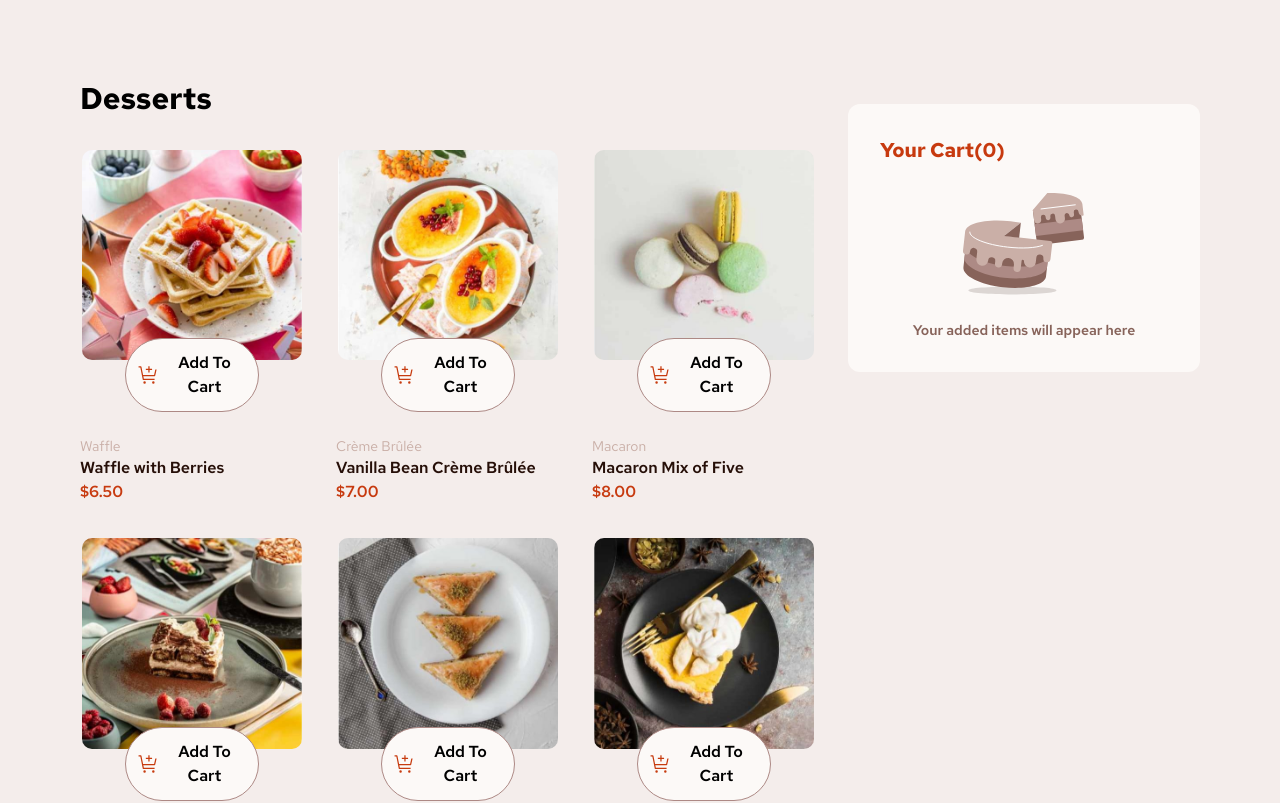
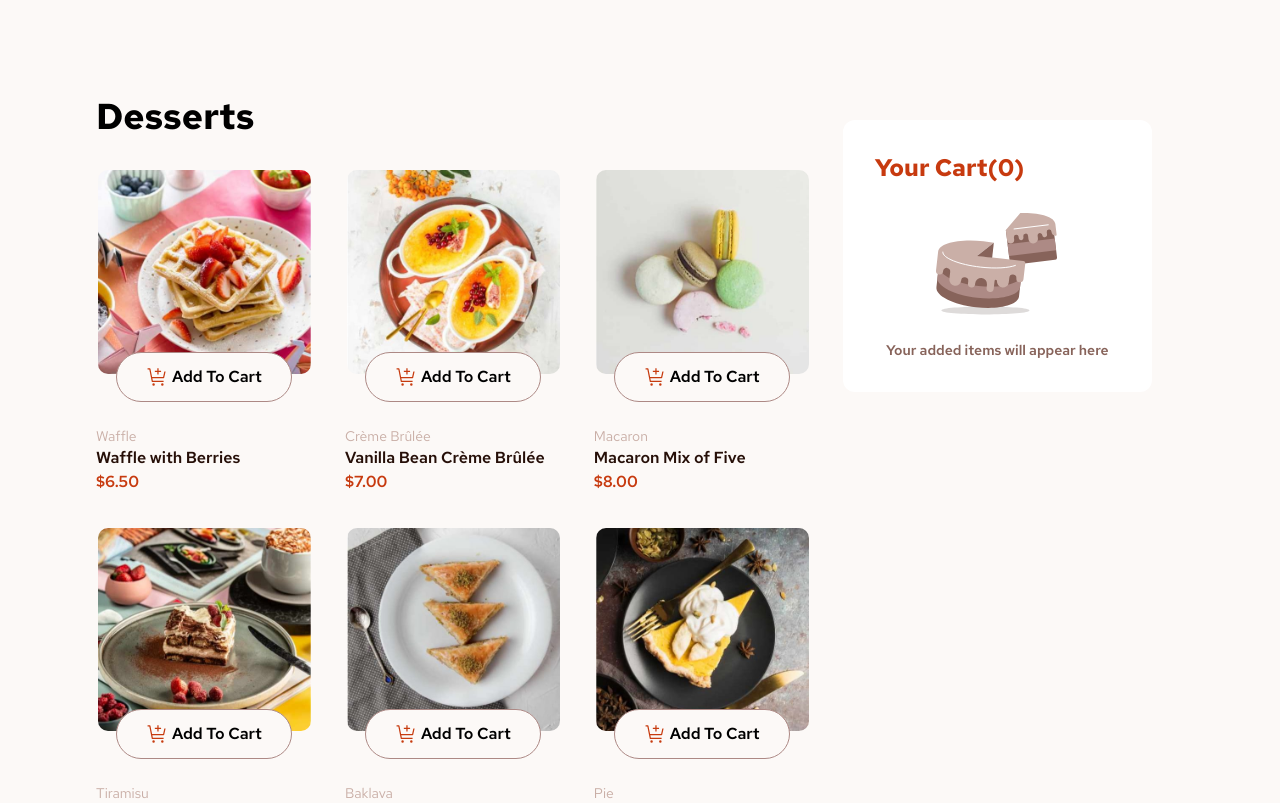
Before and after one commit to dylan-dot-c/Products_List, a Vue app: page / in a window 1280 px wide. Shown: the top 803 px of the page. Built offline with nearby package versions, Linux system fonts and the light colour scheme.

Commit message:
chore: refactored code and added slight animations

```diff
--- a/src/App.vue
+++ b/src/App.vue
@@ -4,7 +4,9 @@ import ProductCart from "./components/ProductCart.vue";
 </script>
 
 <template>
-  <main class="p-6 md:p-20 md:grid md:grid-cols-6 space-y-6 md:gap-8">
+  <main
+    class="p-4 md:p-24 md:grid md:grid-cols-6 space-y-6 md:gap-8 max-w-[1800px] mx-auto"
+  >
     <ProductsList />
     <div class="col-span-2">
       <ProductCart />
--- a/src/assets/main.css
+++ b/src/assets/main.css
@@ -10,7 +10,7 @@
   }
 
   body {
-    @apply bg-csm-rose-100 mb-20;
+    @apply bg-csm-rose-50 mb-20;
   }
 
   .btn {
@@ -20,4 +20,8 @@
   .btn:hover {
     @apply opacity-80;
   }
+
+  button:focus {
+    @apply outline-2 outline-csm-green;
+  }
 }
--- a/src/components/AddToCartButton.vue
+++ b/src/components/AddToCartButton.vue
@@ -5,7 +5,7 @@ const { shoppingCart } = icons;
 
 <template>
   <button
-    class="flex gap-1 bg-csm-rose-50 rounded-full p-3 border border-csm-rose-400 items-center w-3/5 justify-center hover:border-csm-red transition"
+    class="flex gap-1 bg-csm-rose-50 rounded-full p-3 border border-csm-rose-400 items-center w-44 justify-center hover:border-csm-red transition"
     title="Add To Cart"
   >
     <img :src="shoppingCart" alt="Shopping Cart Icon" />
--- /dev/null
+++ b/src/components/CarbonNeutral.vue
@@ -0,0 +1,10 @@
+<script setup lang="ts">
+import icons from "../constants/icons";
+</script>
+
+<template>
+  <div class="bg-csm-rose-100 rounded-lg py-4 flex justify-center gap-2">
+    <img :src="icons.carbonNeutral" alt="Carbon Neutral Icon with Tree" />
+    <p class="text-sm">This is a <b>carbon-neutral</b> delivery</p>
+  </div>
+</template>
--- a/src/components/CartList.vue
+++ b/src/components/CartList.vue
@@ -4,11 +4,12 @@ import OrderConfirmed from "./OrderConfirmed.vue";
 import CartListItem from "./CartListItem.vue";
 import { useProductsStore } from "../stores/Products";
 import { computed } from "vue";
-import icons from "@/constants/icons";
+import CarbonNeutral from "./CarbonNeutral.vue";
 
 const { state, toggleModal } = useProductsStore();
 const { productList } = state;
 
+// calculate the total of the cart
 const cartTotal = computed(() => {
   let total = 0;
   productList.forEach((product) => {
@@ -33,13 +34,11 @@ const cartTotal = computed(() => {
       >
     </div>
 
-    <div class="bg-csm-rose-100 rounded-lg py-4 flex justify-center gap-2">
-      <img :src="icons.carbonNeutral" alt="Carbon Neutral Icon with Tree" />
-      <p class="text-sm">This is a <b>carbon-neutral</b> delivery</p>
-    </div>
+    <CarbonNeutral />
 
     <button @click="toggleModal" class="btn">Confirm Order</button>
 
+    <!-- used to place the modal content in the body instead of having it deeply nested in the DOM -->
     <Teleport to="body">
       <ModalContainer>
         <OrderConfirmed :cartTotal />
--- a/src/components/ModalContainer.vue
+++ b/src/components/ModalContainer.vue
@@ -28,11 +28,32 @@ const { showModal } = useProductsStore();
   align-items: center;
   top: 0;
   left: 0;
+  animation: fade-in 0.2s ease-in;
+}
+
+@keyframes fade-in {
+  from {
+    opacity: 0;
+    scale: 1.5;
+  }
+  to {
+    opacity: 100;
+    scale: 1;
+  }
 }
 
 @media screen and (max-width: 700px) {
   .modal {
     align-items: end;
+  }
+
+  @keyframes fade-in {
+    from {
+      transform: translate(0, 100%);
+    }
+    to {
+      transform: translate(0, 0);
+    }
   }
 }
 
--- a/src/components/OrderConfirmed.vue
+++ b/src/components/OrderConfirmed.vue
@@ -1,31 +1,33 @@
 <script setup lang="ts">
-import icons from '@/constants/icons'
-const props = defineProps<{ cartTotal: number }>()
-const { cartTotal } = props
-import OrderItems from './OrderItems.vue'
-import { useProductsStore } from '@/stores/Products'
+import icons from "@/constants/icons";
+const props = defineProps<{ cartTotal: number }>();
+const { cartTotal } = props;
+import OrderItems from "./OrderItems.vue";
+import { useProductsStore } from "@/stores/Products";
 
-const { state, resetCart } = useProductsStore()
-const { productList } = state
+const { state, resetCart } = useProductsStore();
+const { productList } = state;
 </script>
+
 <template>
-  <div class="">
+  <div>
     <div class="mb-4 space-y-3">
       <img :src="icons.orderConfirmed" alt="Green Checkmark in a green circle" />
-
       <h3 class="font-bold text-csm-rose-900 text-5xl mt-4">Order Confirmed</h3>
       <p class="text-csm-rose-300">We hope you enjoy your food!</p>
     </div>
-    <div class="bg-csm-rose-100 divide-y divide-csm-rose-300 p-4 rounded-xl max-h-96 overflow-auto">
+
+    <div
+      class="bg-csm-rose-100 divide-y divide-csm-rose-300 p-4 rounded-xl max-h-96 overflow-auto"
+    >
       <OrderItems v-for="item in productList" :key="item.name" :item />
-
       <div class="flex justify-between items-center pt-4">
         <p>Order Total</p>
-        <span class="text-3xl text-csm-rose-900 font-bold">${{ cartTotal.toFixed(2) }}</span>
+        <span class="text-3xl text-csm-rose-900 font-bold"
+          >${{ cartTotal.toFixed(2) }}</span
+        >
       </div>
     </div>
     <button @click="resetCart" class="btn mt-8">Start New Order</button>
   </div>
 </template>
-
-<style scoped></style>
--- a/src/components/OrderItems.vue
+++ b/src/components/OrderItems.vue
@@ -1,15 +1,14 @@
 <script setup lang="ts">
-import type { ProductItem } from '../stores/Products'
-const props = defineProps<{ item: ProductItem }>()
-const { thumbnail, name, quantity, price } = props.item
-const total = quantity * price
+import type { ProductItem } from "../stores/Products";
+const props = defineProps<{ item: ProductItem }>();
+const { thumbnail, name, quantity, price } = props.item;
+const total = quantity * price;
 </script>
 
 <template>
   <div class="flex gap-4 py-4 items-center">
-    <div>
-      <img :src="thumbnail" class="w-16 rounded-md" :alt="'Thumbnail of' + name" />
-    </div>
+    <img :src="thumbnail" class="w-16 rounded-md" :alt="'Thumbnail of ' + name" />
+
     <div class="flex justify-between items-center w-full">
       <div>
         <p class="text-csm-rose-900 font-semibold truncate">
@@ -17,12 +16,11 @@ const total = quantity * price
         </p>
         <p>
           <span class="text-csm-red mr-2 font-semibold">{{ quantity }}x</span>
-          <span class="text-csm-rose-400">@{{ price.toFixed(2) }}</span>
+          <span class="text-csm-rose-400">@ ${{ price.toFixed(2) }}</span>
         </p>
       </div>
-      <div>
-        <span class="text-csm-rose-900 font-semibold">${{ total.toFixed(2) }}</span>
-      </div>
+
+      <span class="text-csm-rose-900 font-semibold">${{ total.toFixed(2) }}</span>
     </div>
   </div>
 </template>
--- a/src/components/ProductCart.vue
+++ b/src/components/ProductCart.vue
@@ -17,8 +17,8 @@ const totalItems = computed(() => {
 </script>
 
 <template>
-  <div class="p-8 rounded-xl bg-csm-rose-50 sticky top-5">
-    <h2 class="text-xl text-csm-red font-bold mb-4">Your Cart({{ totalItems }})</h2>
+  <div class="p-8 rounded-xl bg-white sticky top-5 md:mr-8 max-w-[400px]">
+    <h2 class="text-2xl text-csm-red font-bold mb-4">Your Cart({{ totalItems }})</h2>
 
     <EmptyCart v-if="productList.length == 0" />
 
--- a/src/components/ProductItem.vue
+++ b/src/components/ProductItem.vue
@@ -21,36 +21,41 @@ interface Props {
 const props = defineProps<Props>();
 
 const { name, category, price, image } = props.item;
-const { increment, state, decrement, addToCart } = useProductsStore();
+const { state, increment, decrement, addToCart } = useProductsStore();
 const { productList } = state;
+
+// keeps state to see if a product is in the user's cart
 const productInCart = computed(() => {
   return productList.find((item) => item.name == name);
 });
 </script>
 
 <template>
-  <div class="">
+  <div>
     <div>
       <picture>
         <source media="(max-width: 600px)" :srcset="image.mobile" />
-        <source media="(mix-width: 600px and max-width: 1200)" :srcset="image.tablet" />
-        <source media="(min-width: 1200px)" :srcset="image.desktop" />
+        <source
+          media="(max-width: 600px) and (max-width: 1200px)"
+          :srcset="image.tablet"
+        />
+        <source media="(min-width: 1201px)" :srcset="image.desktop" />
 
         <img
           loading="lazy"
           :src="image.mobile"
           :alt="'Image of ' + name"
-          class="rounded-xl border-2 transition"
+          class="rounded-xl border-2 transition hover:scale-95 cursor-pointer"
           :class="{
             ' border-csm-red': productInCart,
             'border-transparent': !productInCart,
           }"
         />
-
+      </picture>
       <div class="relative bottom-6 grid place-items-center">
         <div
           v-if="productInCart && productInCart.quantity > 0"
-            class="bg-csm-red flex justify-between items-center w-3/5 p-3 rounded-full"
+          class="bg-csm-red flex justify-between items-center w-44 p-3 rounded-full"
         >
           <RoundedButton
             :icon="icons.decrement"
@@ -76,7 +81,6 @@ const productInCart = computed(() => {
           "
         />
       </div>
-      </picture>
     </div>
     <div>
       <p class="text-csm-rose-300 text-sm">{{ category }}</p>
--- a/src/components/ProductsList.vue
+++ b/src/components/ProductsList.vue
@@ -4,8 +4,8 @@ import ProductItem from "../components/ProductItem.vue";
 </script>
 
 <template>
-  <div class="g md:col-span-4">
-    <h1 class="text-3xl font-bold mb-8">Desserts</h1>
+  <div class="md:col-span-4">
+    <h1 class="text-4xl font-bold mb-8">Desserts</h1>
 
     <div class="grid md:grid-cols-3 gap-8">
       <ProductItem :item="product" v-for="product in products" :key="product.name" />
```
Lines whose indentation alone changed are shown as unchanged.
